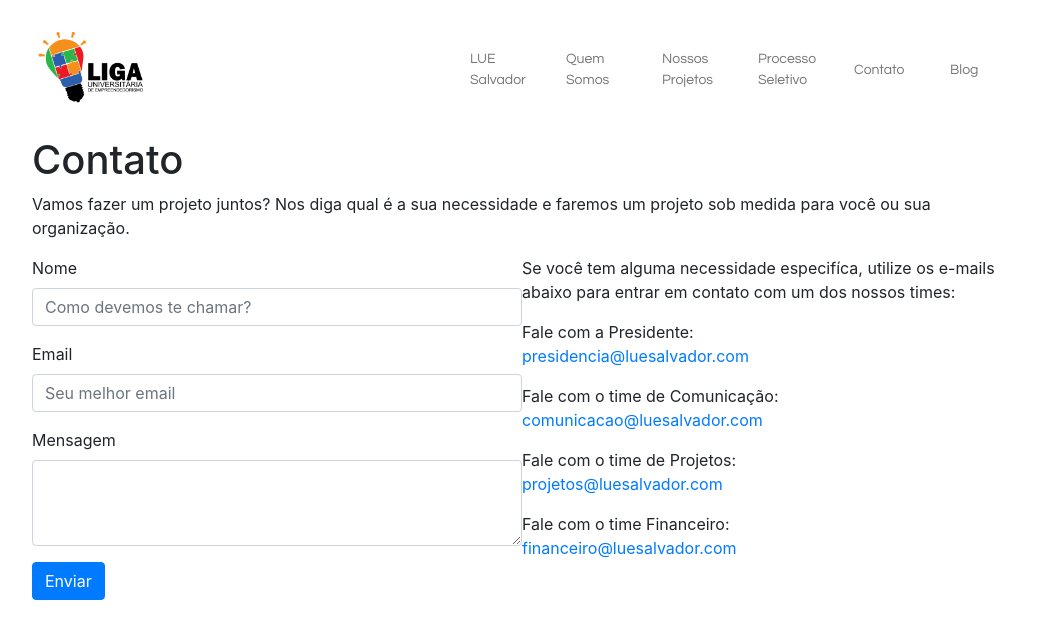
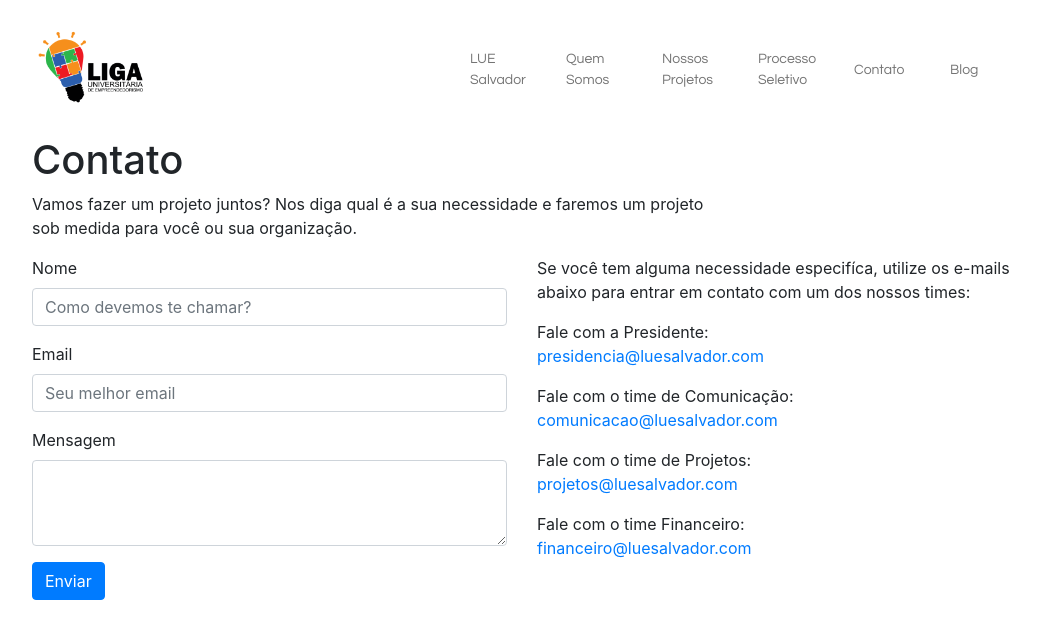
Before and after one commit to xmarcelo195/site-lue-salvador, a plain HTML site: page contato.html in a window 1280 px wide. Shown: the top 617 px of the page, without its empty margins (118-1161 px from the left). Drawn offline with nearby package versions, Linux system fonts and the light colour scheme; grey boxes are pictures that could not be loaded.

Commit message:
contato intro fix

```diff
--- a/css/contato.css
+++ b/css/contato.css
@@ -18,8 +18,12 @@
 
     .formemail {
         display: flex;
+        gap: 30px;
     }
 
+    .intro {
+        max-width: 700px;
+    }
     .form{
         width: 50%;
     }
```
